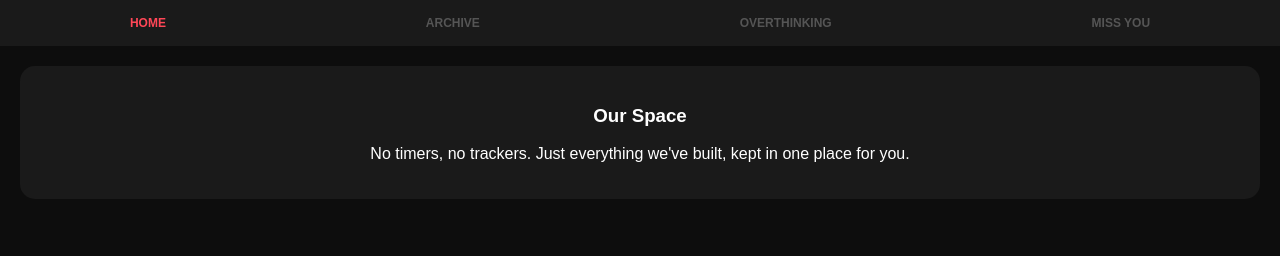
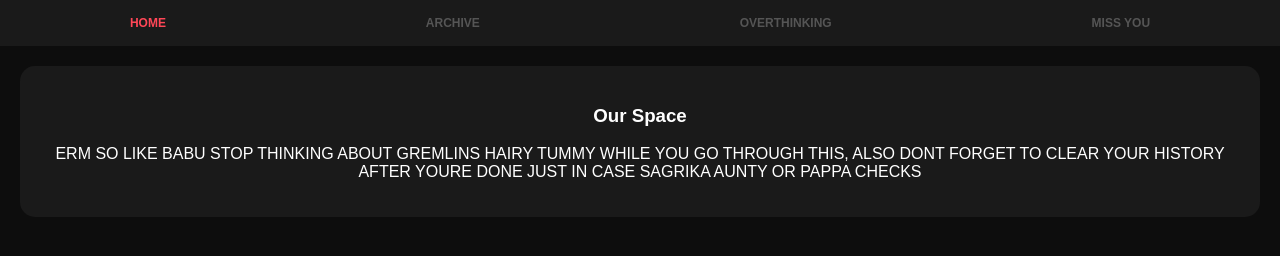
Before and after one commit to mefilthos-sys/BUNNYNNYYNY, a plain HTML site: page index.html in a window 1280 px wide. Drawn offline with Linux system fonts and the light colour scheme.

Commit message:
Updated home page warning message

```diff
--- a/index.html
+++ b/index.html
@@ -26,7 +26,7 @@
         <section id="home" class="content-section active">
             <div class="card">
                 <h3>Our Space</h3>
-                <p>No timers, no trackers. Just everything we've built, kept in one place for you.</p>
+                <p>ERM SO LIKE BABU STOP THINKING ABOUT GREMLINS HAIRY TUMMY WHILE YOU GO THROUGH THIS, ALSO DONT FORGET TO CLEAR YOUR HISTORY AFTER YOURE DONE JUST IN CASE SAGRIKA AUNTY OR PAPPA CHECKS</p>
             </div>
         </section>
 
```
